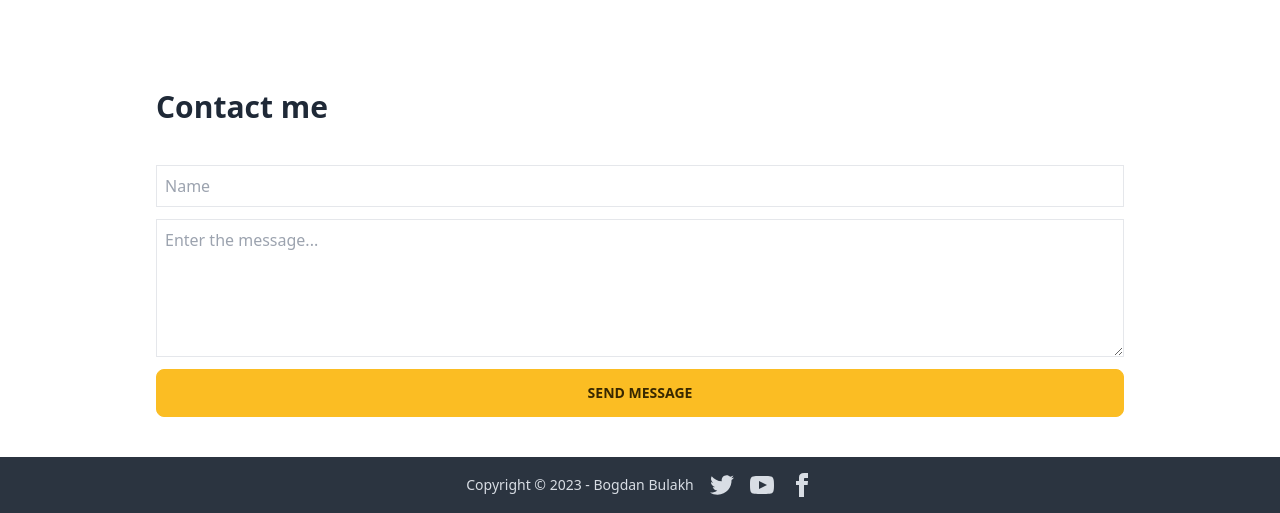
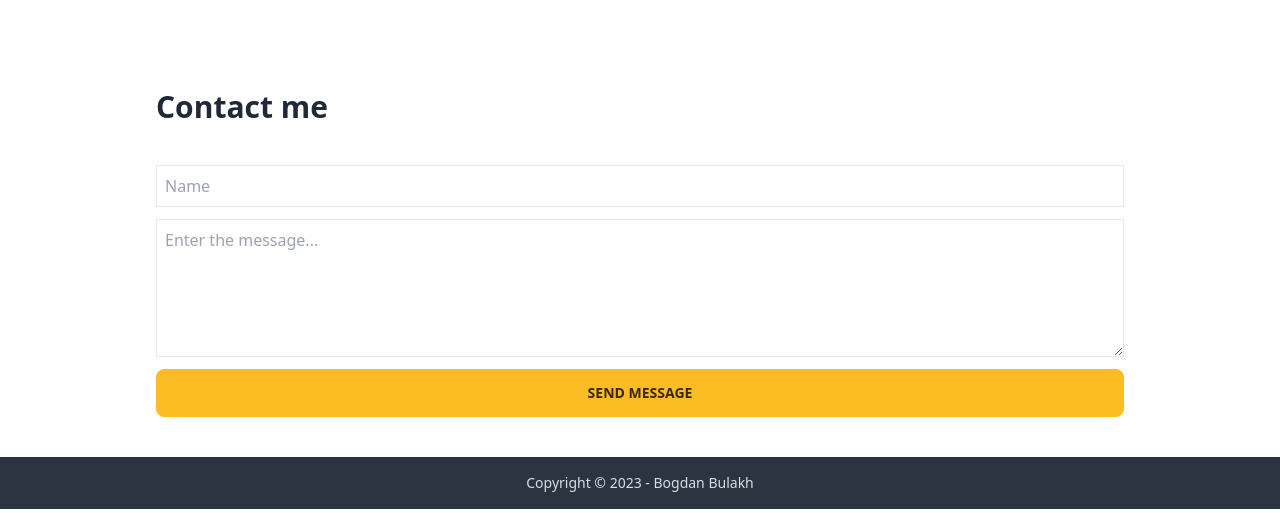
Before and after one commit to bbulakh/personal-homepage, a website built with Parcel: page src/index.html in a window 1280 px wide. Shown: the part 2012-2525 px from the top of the page. Built offline with nearby package versions, Linux system fonts and the light colour scheme.

Commit message:
remove social media icons

```diff
--- a/src/index.html
+++ b/src/index.html
@@ -410,24 +410,6 @@
         <div class="items-center grid-flow-col">
             <p>Copyright © 2023 - Bogdan Bulakh</p>
         </div>
-        <div class="grid-flow-col mx-auto gap-4 md:place-self-center md:justify-self-end">
-            <a><svg xmlns="http://www.w3.org/2000/svg" width="24" height="24" viewBox="0 0 24 24" class="fill-current">
-                    <path
-                        d="M24 4.557c-.883.392-1.832.656-2.828.775 1.017-.609 1.798-1.574 2.165-2.724-.951.564-2.005.974-3.127 1.195-.897-.957-2.178-1.555-3.594-1.555-3.179 0-5.515 2.966-4.797 6.045-4.091-.205-7.719-2.165-10.148-5.144-1.29 2.213-.669 5.108 1.523 6.574-.806-.026-1.566-.247-2.229-.616-.054 2.281 1.581 4.415 3.949 4.89-.693.188-1.452.232-2.224.084.626 1.956 2.444 3.379 4.6 3.419-2.07 1.623-4.678 2.348-7.29 2.04 2.179 1.397 4.768 2.212 7.548 2.212 9.142 0 14.307-7.721 13.995-14.646.962-.695 1.797-1.562 2.457-2.549z">
-                    </path>
-                </svg>
-            </a>
-            <a><svg xmlns="http://www.w3.org/2000/svg" width="24" height="24" viewBox="0 0 24 24" class="fill-current">
-                    <path
-                        d="M19.615 3.184c-3.604-.246-11.631-.245-15.23 0-3.897.266-4.356 2.62-4.385 8.816.029 6.185.484 8.549 4.385 8.816 3.6.245 11.626.246 15.23 0 3.897-.266 4.356-2.62 4.385-8.816-.029-6.185-.484-8.549-4.385-8.816zm-10.615 12.816v-8l8 3.993-8 4.007z">
-                    </path>
-                </svg></a>
-            <a><svg xmlns="http://www.w3.org/2000/svg" width="24" height="24" viewBox="0 0 24 24" class="fill-current">
-                    <path
-                        d="M9 8h-3v4h3v12h5v-12h3.642l.358-4h-4v-1.667c0-.955.192-1.333 1.115-1.333h2.885v-5h-3.808c-3.596 0-5.192 1.583-5.192 4.615v3.385z">
-                    </path>
-                </svg></a>
-        </div>
     </footer>
     <!-- /footer  -->
 
```
